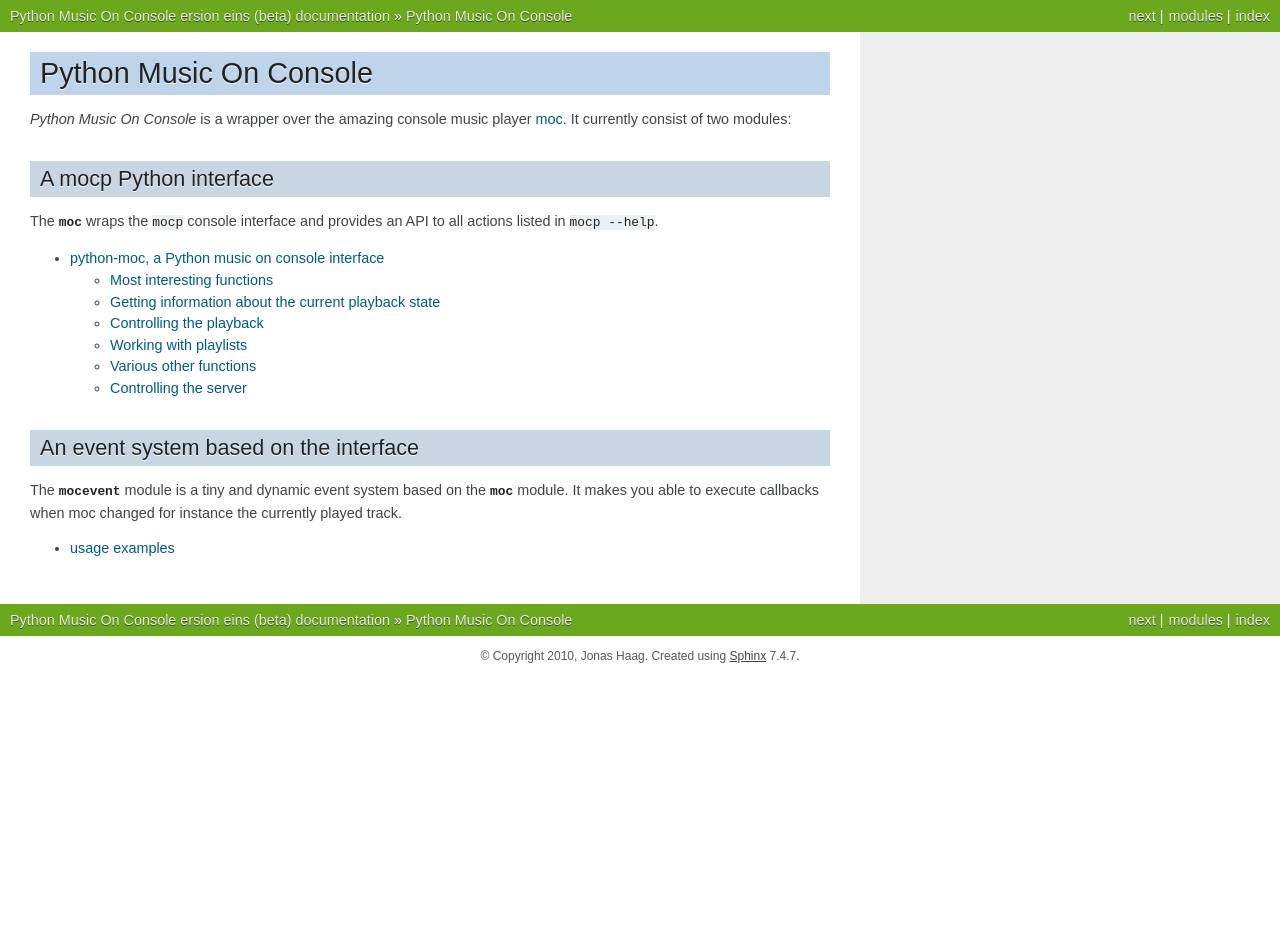
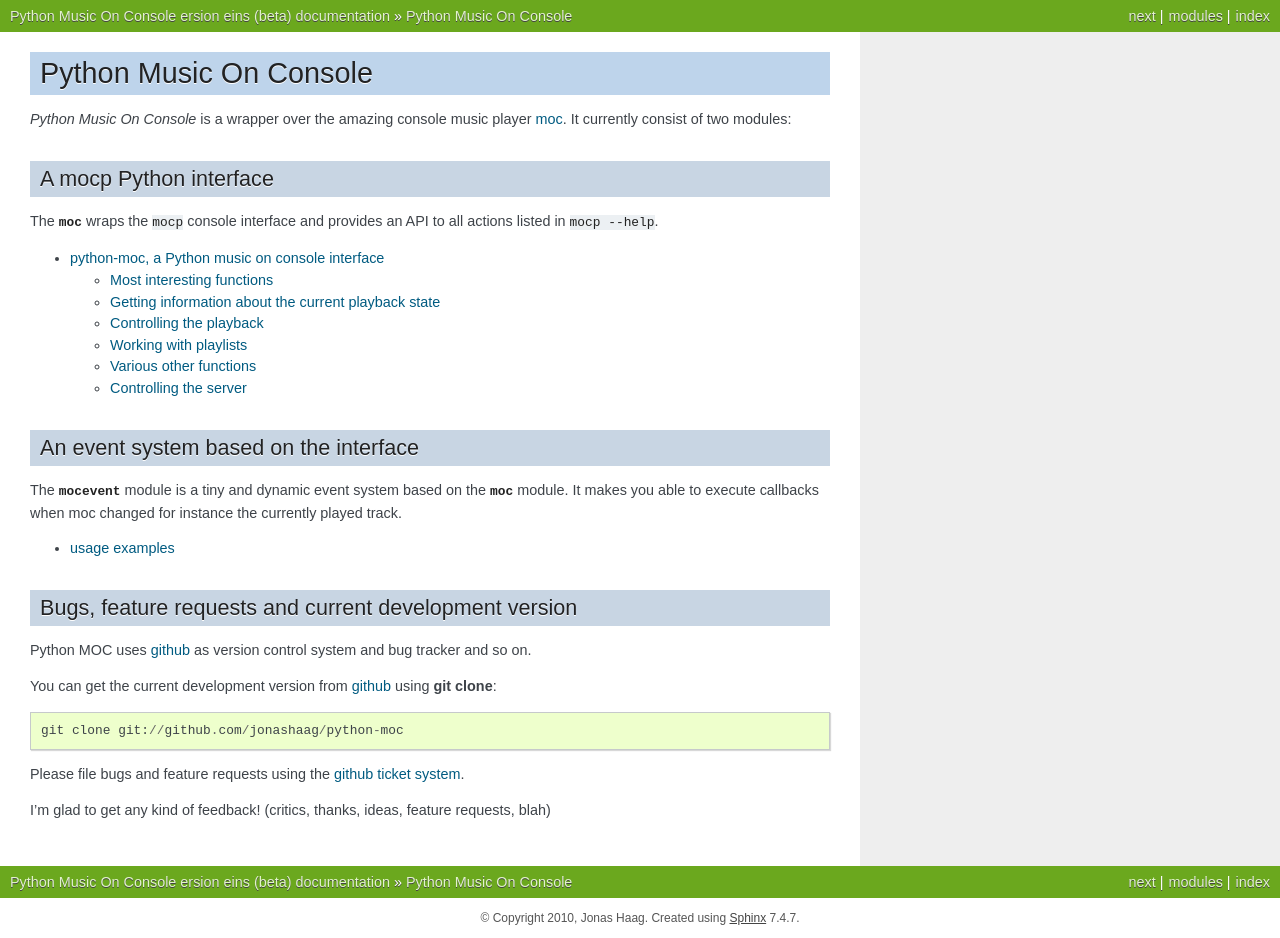
Before and after one commit to jonashaag/python-moc, a Sphinx documentation site: the page built from docs/source/index.rst, in a window 1280 px wide. Built offline with Sphinx 7.4.7, drawn with Linux system fonts in a browser that asks for light colours; before the commit the page ends 900 px from its top, so only the background shows below that.

Commit message:
Extended documentation by external links.

```diff
--- a/docs/source/index.rst
+++ b/docs/source/index.rst
@@ -32,3 +32,19 @@
 
    mocevent
    usage examples <examples>
+
+
+Bugs, feature requests and current development version
+------------------------------------------------------
+Python MOC uses github_ as version control system and bug tracker and so on.
+
+You can get the current development version from github_ using :command:`git clone`::
+
+    git clone git://github.com/jonashaag/python-moc
+
+Please file bugs and feature requests using the `github ticket system`_.
+
+I'm glad to get any kind of feedback! (critics, thanks, ideas, feature requests, blah)
+
+.. _github: http://github.com/jonashaag/python-moc
+.. _github ticket system: http://github.com/jonashaag/python-moc/issues
```
